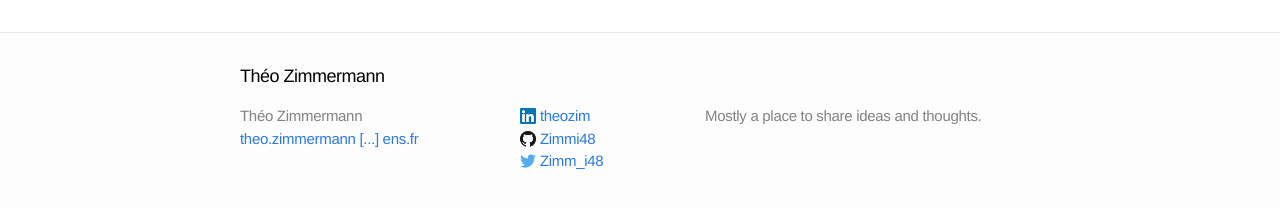
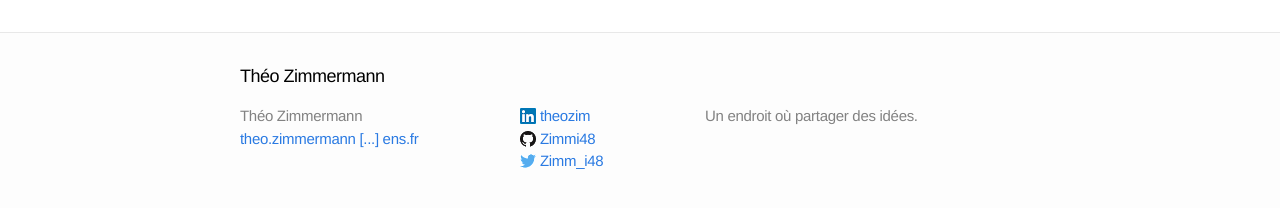
Before and after one commit to Zimmi48/zimmi48.github.io, a Jekyll site: the page built from test-pedago.md, in a window 1280 px wide. Shown: the part 172-380 px from the top of the page. Built offline with Jekyll 4.4.1, drawn with Linux system fonts in a browser that asks for light colours.

Commit message:
bilingual description

```diff
--- a/_config.yml
+++ b/_config.yml
@@ -1,6 +1,5 @@
 # Site settings
 title: Théo Zimmermann
-description: "Mostly a place to share ideas and thoughts."
 #Description will appear in your document head meta (for Google search results) and in your feed.xml site description.
 
 url: "http://www.theozimmermann.net"
@@ -16,12 +15,14 @@ permalink: pretty
 
 # Multilingual settings (origin: http://sylvain.durand.tf/site-multilingue-avec-jekyll/)
 t:
+  en:
+    baseurl: ""
+    description: "Mostly a place to share ideas and thoughts."
+    translation: "lire en français"
   fr:
+    baseurl: "/accueil"
+    description: "Un endroit où partager des idées."
     translation: "read in English"
-  en:
-    translation: "lire en français"
-baseurl: ""
-baseurl-fr: "/accueil"
 
 # Redirects function for short URLs
 gems:
--- a/_includes/footer.html
+++ b/_includes/footer.html
@@ -35,7 +35,7 @@
     </div>
 
     <div class="footer-col-3 column">
-      <p class="text">{{ site.description }}</p>
+      <p class="text">{{ site.t[page.lang].description }}</p>
     </div>
 
   </div>
```
